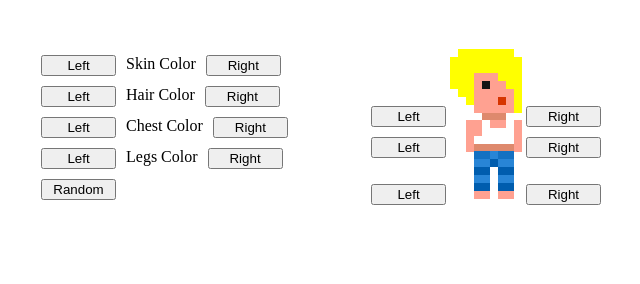
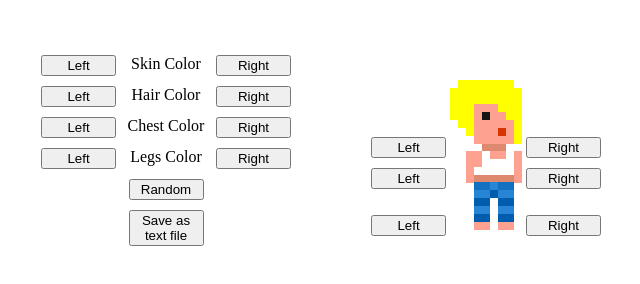
Before and after one commit to yarwest/Character-Creator, a plain HTML site: page index.html in a window 1280 px wide. Shown: the whole page, without its empty margins (104-744 px from the left). Drawn offline with Linux system fonts and the light colour scheme.

Commit message:
Styling bs

```diff
--- a/css/main.css
+++ b/css/main.css
@@ -26,8 +26,12 @@ button {
     margin: 5px;
 }
 
-#color-button div p {
+.tag {
     width: 80px;
+}
+
+#extra-buttons {
+    margin-left: 87.5px !important;
 }
 
 #character {
--- a/index.html
+++ b/index.html
@@ -18,26 +18,31 @@
             <div id="color-buttons">
                 <div id="skin-color">
                     <button class="left" id="skin-color-left" onclick="change('Skin', 'Color', 'left')">Left</button>
-                    <p>Skin Color</p>
+                    <p class="tag">Skin Color</p>
                     <button class="right" id="skin-color-right" onclick="change('Skin', 'Color', 'right')">Right</button>
                 </div>
                 <div id="hair-color">
                     <button class="left" id="head-color-left" onclick="change('Head', 'Color', 'left')">Left</button>
-                    <p>Hair Color</p>
+                    <p class="tag">Hair Color</p>
                     <button class="right" id="head-color-right" onclick="change('Head', 'Color', 'right')">Right</button>
                 </div>
                 <div id="chest-color">
                     <button class="left" id="chest-color-left" onclick="change('Chest', 'Color', 'left')">Left</button>
-                    <p>Chest Color</p>
+                    <p class="tag">Chest Color</p>
                     <button class="right" id="chest-color-right" onclick="change('Chest', 'Color', 'right')">Right</button>
                 </div>
                 <div id="legs-color">
                     <button class="left" id="legs-color-left" onclick="change('Legs', 'Color', 'left')">Left</button>
-                    <p>Legs Color</p>
+                    <p class="tag">Legs Color</p>
                     <button class="right" id="legs-color-right" onclick="change('Legs', 'Color', 'right')">Right</button>
                 </div>
-                <div id="random">
-                    <button id="random-button" onclick="random()">Random</button>
+                <div id="extra-buttons">
+                    <div id="random">
+                        <button id="random-button" onclick="random()">Random</button>
+                    </div>
+                    <div id="random">
+                        <button id="save-button" onclick="save()">Save as text file</button>
+                    </div>
                 </div>
             </div>
             <div id="character">
--- a/js/main.js
+++ b/js/main.js
@@ -54,6 +54,10 @@ function random() {
     assignSource();
 }
 
+function save() {
+
+}
+
 function uppercaseFirstChar(string) {
     return string.charAt(0).toUpperCase() + string.slice(1);
 }
```
